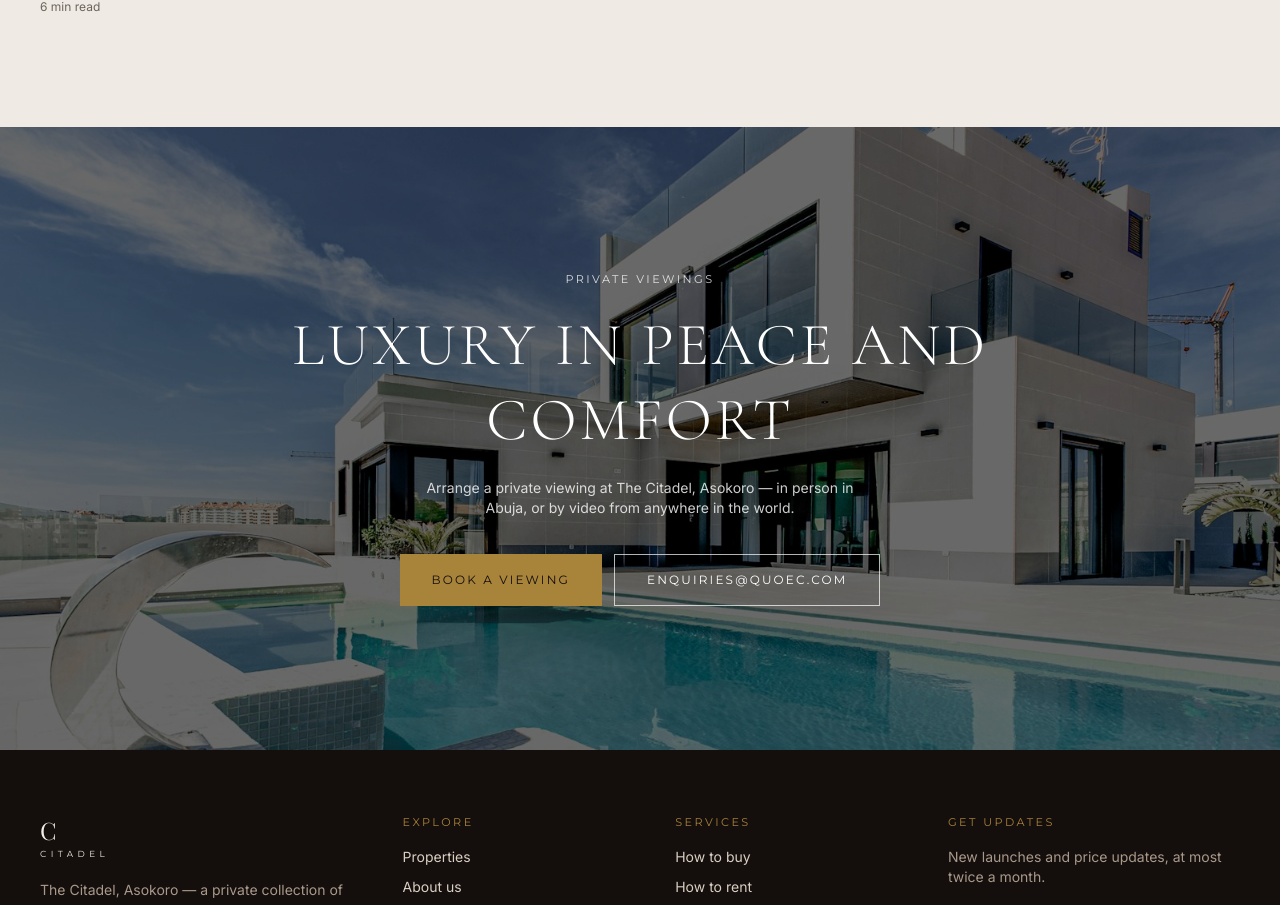
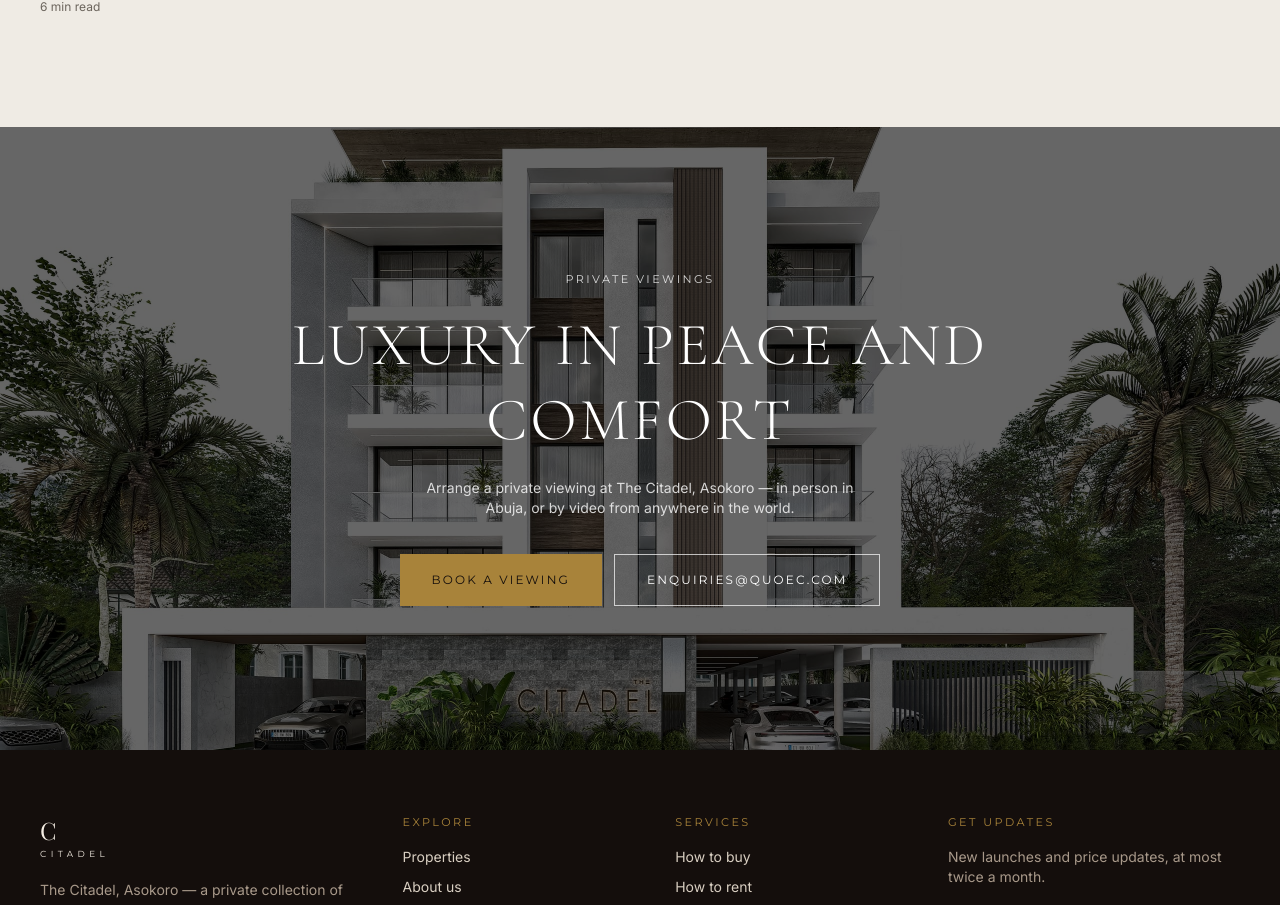
Before and after one commit to jomoCode/TheCitadel, a Next.js app: page / in a window 1280 px wide. Shown: the part 5574-6479 px from the top of the page. Built offline with nearby package versions, Linux system fonts and the light colour scheme; no server answers; a web font is replaced by a local one.

Commit message:
change guide citadel image to brand image

```diff
--- a/src/components/marketing/home/ContactCta.tsx
+++ b/src/components/marketing/home/ContactCta.tsx
@@ -8,8 +8,8 @@ export async function ContactCta() {
   const { contact } = await loadSiteSettings();
   return (
     <section className="relative isolate overflow-hidden py-24 text-white md:py-36">
-      <Image src="/images/hero/hero-buildings-dusk.jpg" alt="" fill sizes="100vw" className="-z-20 object-cover" />
-      <div className="absolute inset-0 -z-10 bg-black/55" />
+      <Image src="/images/citadel/facade-front.jpg" alt="" fill sizes="100vw" className="-z-20 object-cover" />
+      <div className="absolute inset-0 -z-10 bg-black/60" />
       <div className="container-lux text-center">
         <p className="text-eyebrow text-white/80">Private viewings</p>
         <h2 className="mx-auto mt-5 max-w-3xl font-hero text-4xl font-light uppercase leading-tight tracking-[0.05em] md:text-6xl">
--- a/src/content/marketing/guides.ts
+++ b/src/content/marketing/guides.ts
@@ -6,7 +6,7 @@ export const guides: Guide[] = [
     title: "How to buy a Citadel home",
     intro:
       "Buying a home should feel exciting, not confusing. Here is exactly what happens, step by step, from your first call to the day you receive your keys.",
-    image: { src: "/images/guides/buy.jpg", alt: "Bright, elegant living room" },
+    image: { src: "/images/citadel/facade-corner.jpg", alt: "The Citadel from the street corner (architectural render)" },
     enquiryType: "purchase",
     steps: [
       { title: "Talk to an adviser", body: "Tell us your budget, preferred area and timeline. We shortlist homes that genuinely fit — no pressure." },
@@ -21,7 +21,7 @@ export const guides: Guide[] = [
     slug: "how-to-rent",
     title: "How to rent with Citadel",
     intro: "Many of our owners let their homes through us. Renting is straightforward, transparent and fully managed.",
-    image: { src: "/images/guides/rent.jpg", alt: "Calm furnished bedroom" },
+    image: { src: "/images/citadel/entrance-gate.jpg", alt: "The Citadel entrance and gated parking (architectural render)" },
     enquiryType: "rental",
     steps: [
       { title: "Share what you need", body: "Tell us the area, number of bedrooms, move-in date and budget." },
@@ -35,7 +35,7 @@ export const guides: Guide[] = [
     title: "Sell or develop your land with us",
     intro:
       "Own land in Abuja? We buy land outright or partner with landowners to develop it, and we are transparent about value every step of the way.",
-    image: { src: "/images/guides/land.jpg", alt: "Open green land under a wide sky" },
+    image: { src: "/images/citadel/facade-side.jpg", alt: "The Citadel balconies and timber-clad facade (architectural render)" },
     enquiryType: "landowner",
     steps: [
       { title: "Tell us about the land", body: "Share its location, size and the title documents you hold." },
```
